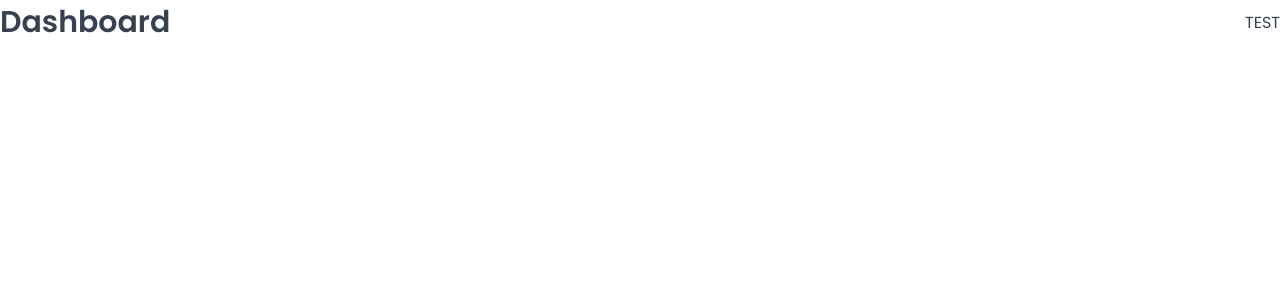
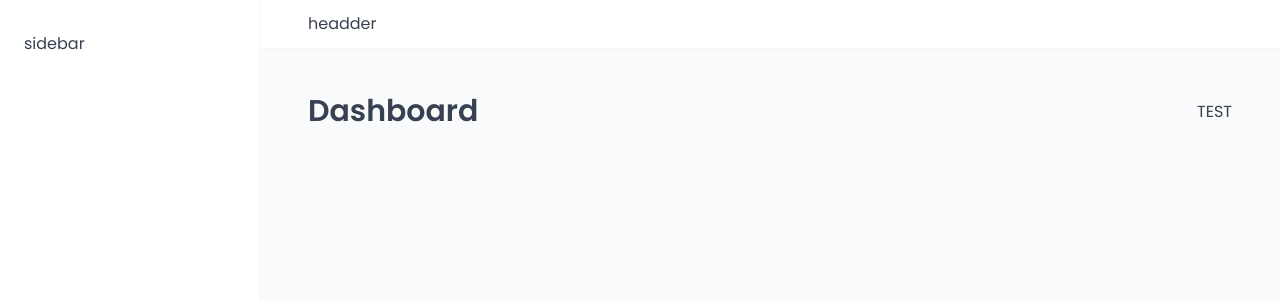
Before and after one commit to dwikybp2/react-oasis, a React (Vite) app: page /dashboard in a window 1280 px wide. Shown: the top 300 px of the page. Built offline with nearby package versions, Linux system fonts and the light colour scheme; a web font is replaced by a local one.

Commit message:
feat: App Layout

```diff
--- a/src/App.jsx
+++ b/src/App.jsx
@@ -8,6 +8,7 @@
 import Account from './pages/Account'
 import Login from './pages/Login'
 import PageNotFound from './pages/PageNotFound'
+import AppLayout from "./ui/AppLayout"
 
 function App() {
   return (
@@ -15,12 +16,14 @@
     <GlobalStyles />
     <BrowserRouter>
       <Routes>
+        <Route element={<AppLayout />} >
           <Route index element={<Navigate replace to='dashboard' />} />
           <Route path='dashboard' element={<Dashboard />} />
           <Route path='cabins' element={<Cabins />} />
           <Route path='users' element={<Users />} />
           <Route path='settings' element={<Settings />} />
           <Route path='account' element={<Account />} />
+        </Route>
         <Route path='login' element={<Login />} />
         <Route path='*' element={<PageNotFound />} />
       </Routes>
--- /dev/null
+++ b/src/ui/AppLayout.jsx
@@ -0,0 +1,32 @@
+import { Outlet } from "react-router"
+import Sidebar from "./Sidebar"
+import Header from "./Header"
+import styled from "styled-components"
+
+const StyledAppLayout = styled.div`
+display: grid;
+grid-template-columns: 26rem 1fr;
+grid-template-rows: auto 1fr;
+height: 100vh;
+`;
+
+const Main = styled.main`
+background-color: var(--color-grey-50);
+    padding: 4rem 4.8rem 6.4rem;
+`;
+
+
+function AppLayout() {
+    return (
+        <StyledAppLayout>
+            <Header />
+            <Sidebar />
+
+            <Main>
+                <Outlet />
+            </Main>
+        </StyledAppLayout>
+    )
+}
+
+export default AppLayout
--- /dev/null
+++ b/src/ui/Header.jsx
@@ -0,0 +1,17 @@
+import styled from "styled-components"
+
+const StyledHeader = styled.header`
+background-color: var(--color-grey-0);
+padding: 1.2rem 4.8rem;
+border-bottom: 1px solid var(--color-grey-100);
+`;
+
+function Header() {
+    return (
+        <StyledHeader>
+            headder
+        </StyledHeader>
+    )
+}
+
+export default Header
--- /dev/null
+++ b/src/ui/Sidebar.jsx
@@ -0,0 +1,19 @@
+import styled from "styled-components"
+
+const StyledSidebar = styled.aside`
+background-color: var(--color-grey-0);
+padding: 3.2rem 2.4rem;
+border-right: 1px solid var(--color-grey-100);
+
+grid-row: 1 / -1;
+`;
+
+function Sidebar() {
+    return (
+        <StyledSidebar>
+            sidebar
+        </StyledSidebar>
+    )
+}
+
+export default Sidebar
```
Lines whose indentation alone changed are shown as unchanged.
